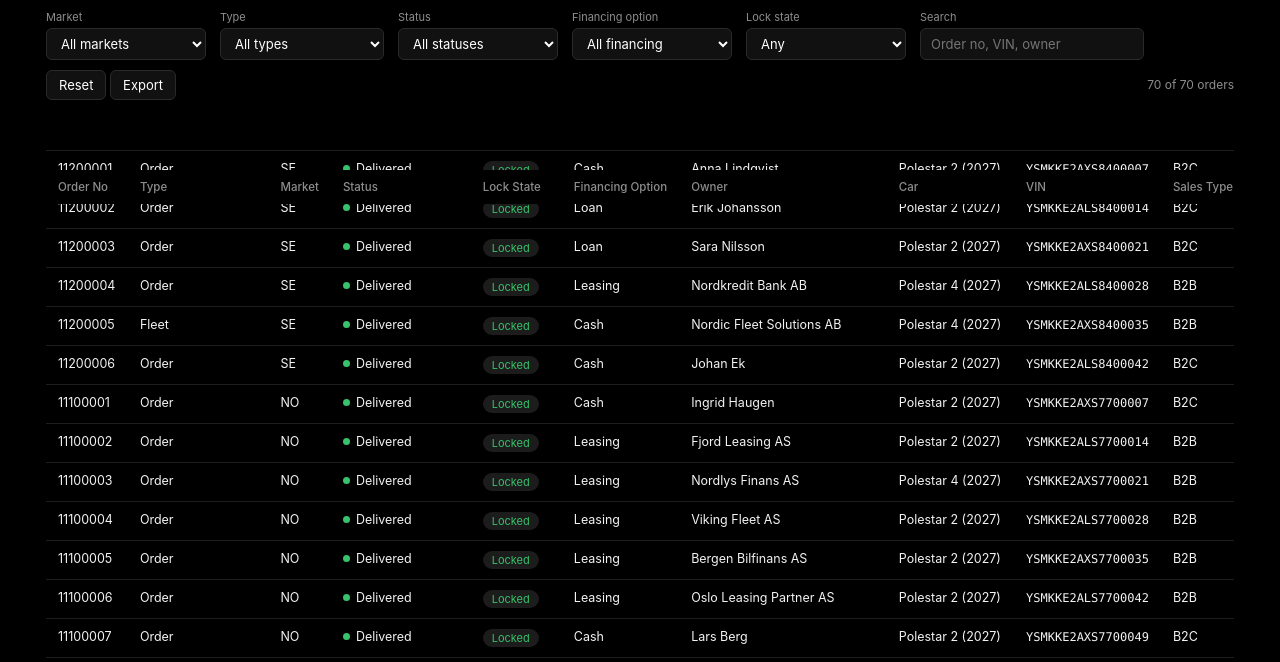
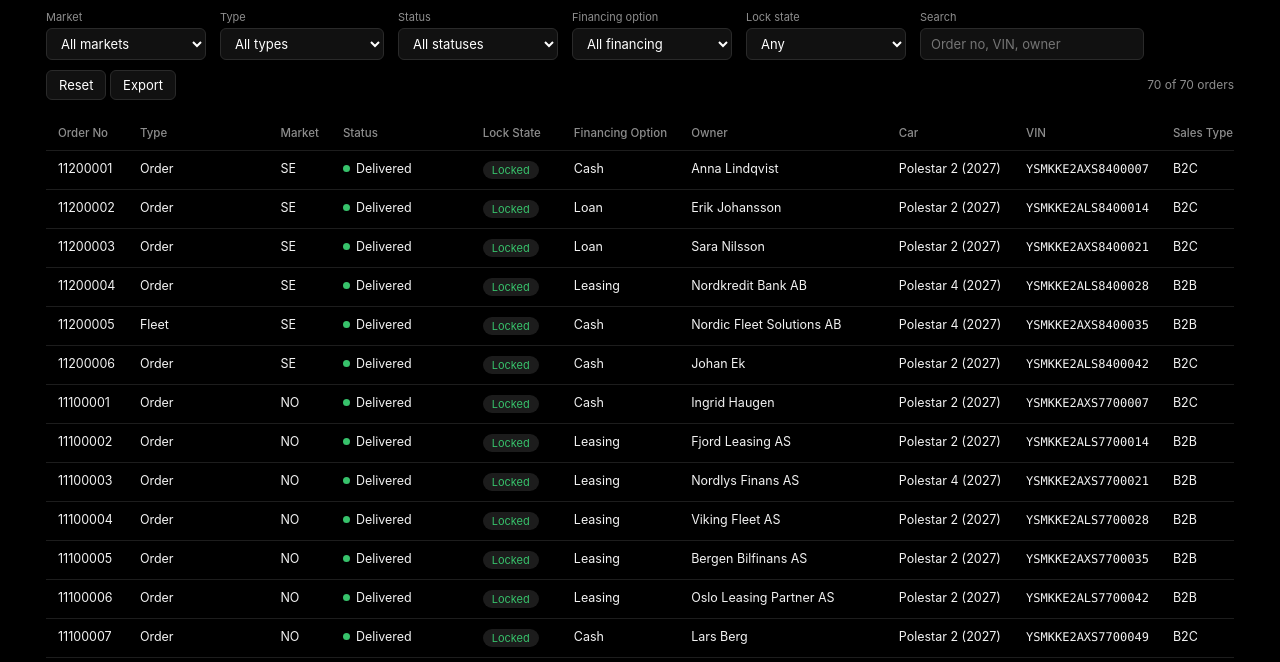
Before and after one commit to auspiciousdev1/files-1--1-, a plain HTML site: page poms/index.html in a window 1280 px wide. Shown: the part 138-800 px from the top of the page. Drawn offline with Linux system fonts and the light colour scheme.

Commit message:
ui fix poms header

```diff
--- a/poms/app.js
+++ b/poms/app.js
@@ -62,17 +62,22 @@
   { label: 'Currency', key: 'currency' }, { label: 'Handover', key: 'handover_date' },
 ]
 const f = { market: 'ALL', status: 'ALL', fin: 'ALL', type: 'ALL', lock: 'ALL', q: '' }
+let searchCaret = null // caret position to restore in the search box after a redraw
 async function list() {
   nav('orders')
   const o = await get('poms/orders.json')
-  const rows = o.data.filter((r) => (f.market === 'ALL' || r.market === f.market) && (f.status === 'ALL' || r.order_status === f.status) && (f.fin === 'ALL' || r.financing_option === f.fin) && (f.type === 'ALL' || r.type === f.type) && (f.lock === 'ALL' || r.lock_state === f.lock) && (!f.q || JSON.stringify(r).toLowerCase().includes(f.q)))
+  const q = f.q.trim().toLowerCase()
+  const rows = o.data.filter((r) => (f.market === 'ALL' || r.market === f.market) && (f.status === 'ALL' || r.order_status === f.status) && (f.fin === 'ALL' || r.financing_option === f.fin) && (f.type === 'ALL' || r.type === f.type) && (f.lock === 'ALL' || r.lock_state === f.lock) && (!q || JSON.stringify(r).toLowerCase().includes(q)))
   window.__rows = rows.map(({ options, fees, deliveries, events, workday_invoices, roles, financing, timestamps, ...r }) => ({ ...r, ...Object.fromEntries(Object.entries(financing ?? {}).map(([k, v]) => ['financing_' + k, v])) }))
   const opt = (vals, cur, lbl) => `<option value="ALL" ${cur === 'ALL' ? 'selected' : ''}>${lbl}</option>` + vals.map((v) => `<option value="${esc(v)}" ${cur === v ? 'selected' : ''}>${esc(title(v))}</option>`).join('')
   const uniq = (k) => [...new Set(o.data.map((r) => r[k]).filter(Boolean))].sort()
   setTimeout(() => {
     const bind = (id, key) => view.querySelector(id).addEventListener('change', (e) => { f[key] = e.target.value; list() })
     bind('#f-mk', 'market'); bind('#f-st', 'status'); bind('#f-fin', 'fin'); bind('#f-type', 'type'); bind('#f-lock', 'lock')
-    view.querySelector('#f-q').addEventListener('input', (e) => { f.q = e.target.value.trim().toLowerCase(); list() })
+    const search = view.querySelector('#f-q')
+    search.addEventListener('input', (e) => { f.q = e.target.value; searchCaret = e.target.selectionStart; list() })
+    // The list redraws on every keystroke; keep typing in the new search box
+    if (searchCaret !== null) { search.focus(); search.setSelectionRange(searchCaret, searchCaret); searchCaret = null }
     view.querySelector('#f-reset').addEventListener('click', () => { Object.assign(f, { market: 'ALL', status: 'ALL', fin: 'ALL', type: 'ALL', lock: 'ALL', q: '' }); list() })
   }, 0)
   view.innerHTML = `<h1>Orders</h1><p class="lead">Confirmed vehicle orders across markets.</p>
--- a/poms/style.css
+++ b/poms/style.css
@@ -49,7 +49,7 @@
 /* dark tables */
 table{border-collapse:collapse;width:100%;font-size:12.5px}
 th,td{border-bottom:1px solid var(--line-soft);padding:10px 12px;text-align:left;white-space:nowrap;vertical-align:top}
-th{color:var(--muted);font-weight:500;font-size:11.5px;position:sticky;top:54px;background:#000}
+th{color:var(--muted);font-weight:500;font-size:11.5px;position:sticky;top:0;background:#000}
 th.num,td.num{text-align:right}
 tr:hover td{background:#0d0d0d}
 .scroll{overflow:auto}
```
